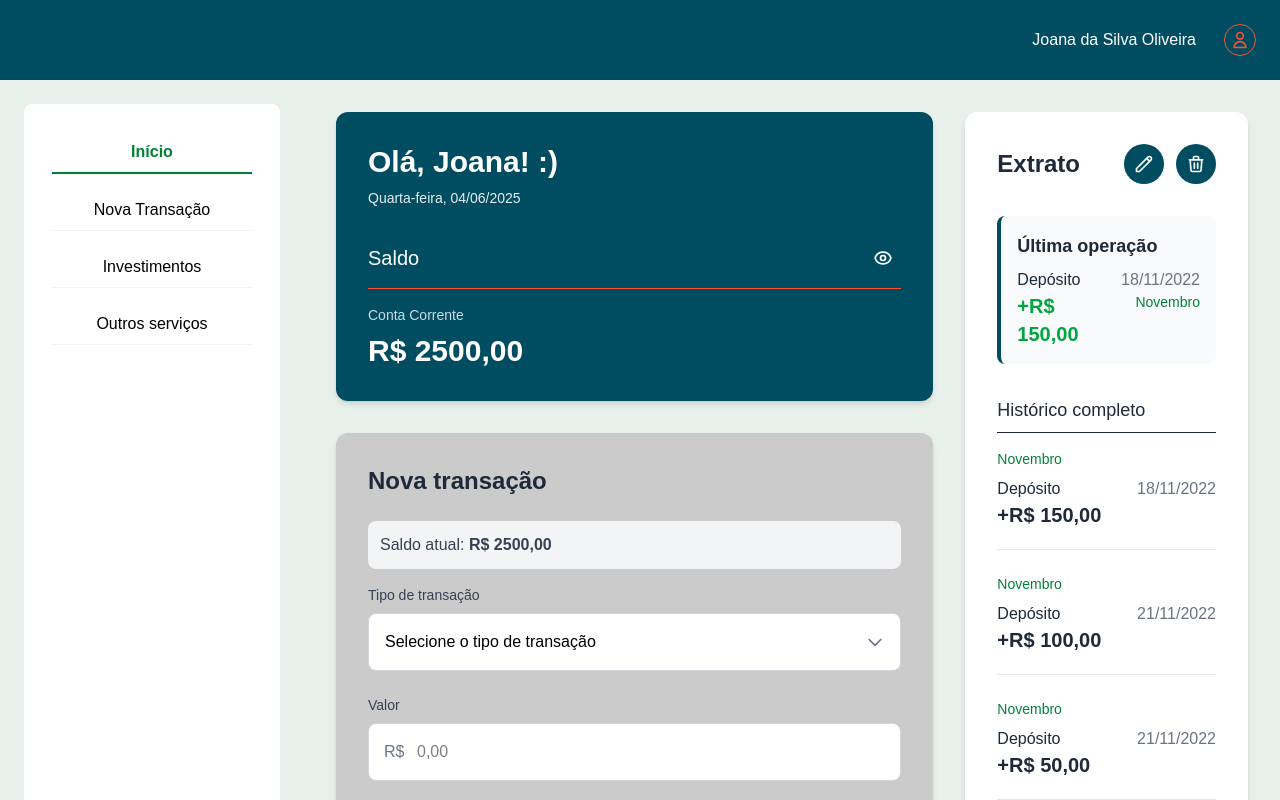
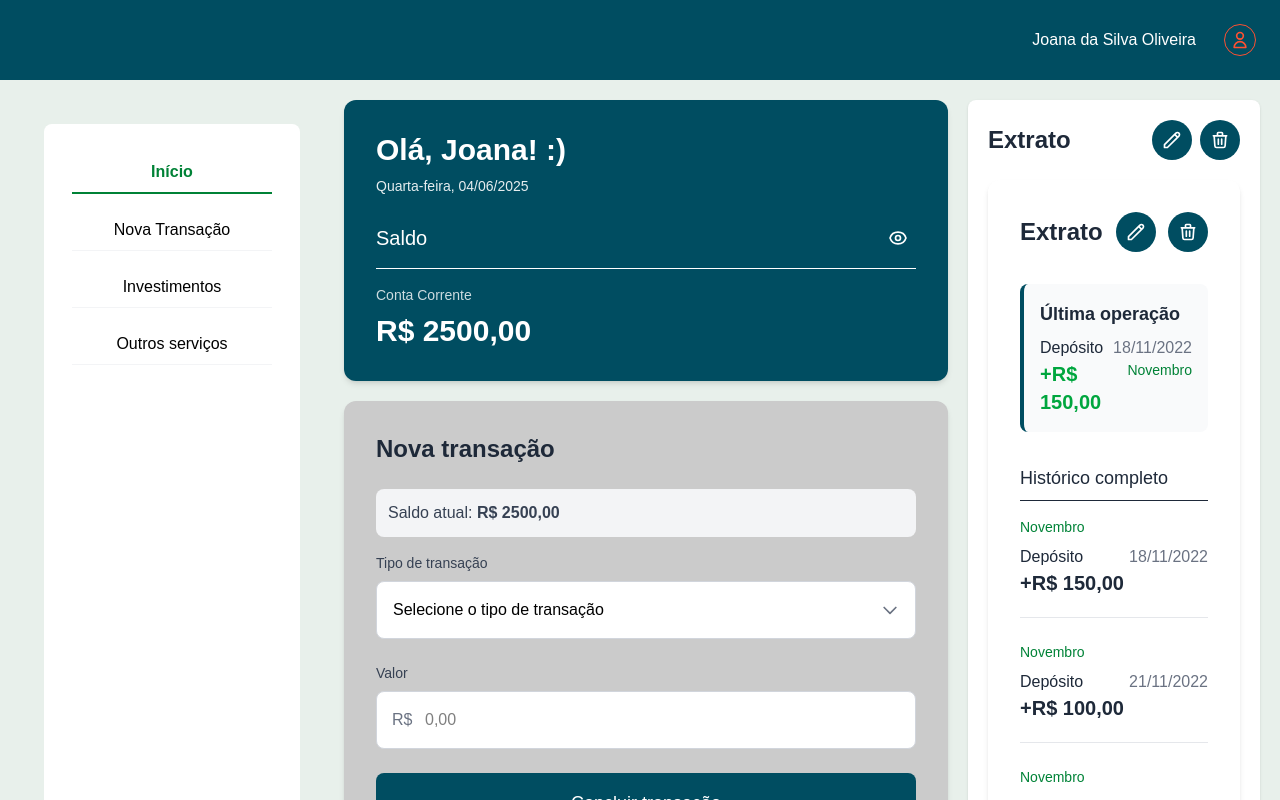
Before and after one commit to HenriqueBMoura/tech_challenge_fase_01, a Next.js app: page /dashboard in a window 1280 px wide. Shown: the top 800 px of the page. Built offline with nearby package versions, Linux system fonts and the light colour scheme.

Commit message:
feat: Enhance Dashboard layout and styling for BalanceCard and TransactionHistory components

```diff
--- a/src/app/dashboard/page.tsx
+++ b/src/app/dashboard/page.tsx
@@ -108,16 +108,16 @@ export default function Dashboard() {
 
   // Componente de saldo que será exibido em todas as views
   const BalanceCard = () => (
-    <div className="bg-primary text-white p-8 rounded-xl shadow-md mb-8">
-      <div className="flex justify-between items-start mb-8">
+    <div className="bg-primary text-white p-8 rounded-xl shadow-md">
+      <div className="flex justify-between items-start mb-6">
         <div>
           <h1 className="text-3xl font-bold mb-2">Olá, Joana! :)</h1>
           <p className="text-sm opacity-90">{formattedDateCapitalized}</p>
         </div>
       </div>
 
-      <div className="mt-4">
-        <div className="border-b border-red-hot pb-3 mb-4 flex justify-between items-center">
+      <div className="mt-2">
+        <div className="border-b border-opacity-20 border-white pb-3 mb-4 flex justify-between items-center">
           <h2 className="text-xl font-medium">Saldo</h2>
           <button
             onClick={() => setShowBalance(!showBalance)}
@@ -162,14 +162,18 @@ export default function Dashboard() {
     <div className="min-h-screen bg-[#e8f0eb]">
       <Header />
 
-      <div className="flex">
+      <div className="max-w-7xl mx-auto">
+        <div className="flex py-5">
+          {/* Sidebar com altura ajustada */}
+          <div className="pl-5 self-start sticky top-5">
             <Sidebar onNavigate={handleNavigate} activeView={activeView} />
+          </div>
 
-        {/* Main Content */}
-        <main className="flex-1 p-8">
-          <div className="max-w-7xl mx-auto grid grid-cols-1 lg:grid-cols-3 gap-8">
+          {/* Main Content - ajustado para alinhar com a barra lateral */}
+          <main className="flex-1 px-5">
+            <div className="grid grid-cols-1 lg:grid-cols-3 gap-5">
               {/* Conteúdo principal (2 colunas em telas grandes) */}
-            <div className="lg:col-span-2 space-y-8">
+              <div className="lg:col-span-2 space-y-5">
                 {/* O componente de saldo sempre aparecerá no topo */}
                 <BalanceCard />
 
@@ -179,11 +183,31 @@ export default function Dashboard() {
 
               {/* Componente de extrato sempre visível à direita */}
               <div className="lg:col-span-1">
+                <div className="bg-white rounded-lg shadow-sm p-5">
+                  <div className="flex justify-between items-center mb-5">
+                    <h2 className="text-2xl font-bold text-gray-800">Extrato</h2>
+                    <div className="flex space-x-2">
+                      <button className="w-10 h-10 bg-primary rounded-full flex items-center justify-center text-white hover:bg-[#003a49] transition-colors">
+                        <svg xmlns="http://www.w3.org/2000/svg" className="h-5 w-5" fill="none" viewBox="0 0 24 24" stroke="currentColor">
+                          <path strokeLinecap="round" strokeLinejoin="round" strokeWidth={2} d="M15.232 5.232l3.536 3.536m-2.036-5.036a2.5 2.5 0 113.536 3.536L6.5 21.036H3v-3.572L16.732 3.732z" />
+                        </svg>
+                      </button>
+                      <button className="w-10 h-10 bg-primary rounded-full flex items-center justify-center text-white hover:bg-[#003a49] transition-colors">
+                        <svg xmlns="http://www.w3.org/2000/svg" className="h-5 w-5" fill="none" viewBox="0 0 24 24" stroke="currentColor">
+                          <path strokeLinecap="round" strokeLinejoin="round" strokeWidth={2} d="M19 7l-.867 12.142A2 2 0 0116.138 21H7.862a2 2 0 01-1.995-1.858L5 7m5 4v6m4-6v6m1-10V4a1 1 0 00-1-1h-4a1 1 0 00-1 1v3M4 7h16" />
+                        </svg>
+                      </button>
+                    </div>
+                  </div>
+
+                  {/* Conteúdo do extrato com altura ajustada */}
                   <TransactionHistory transactions={transactions} />
+                </div>
               </div>
             </div>
           </main>
         </div>
       </div>
+    </div>
   );
 }
```
Lines whose indentation alone changed are shown as unchanged.
